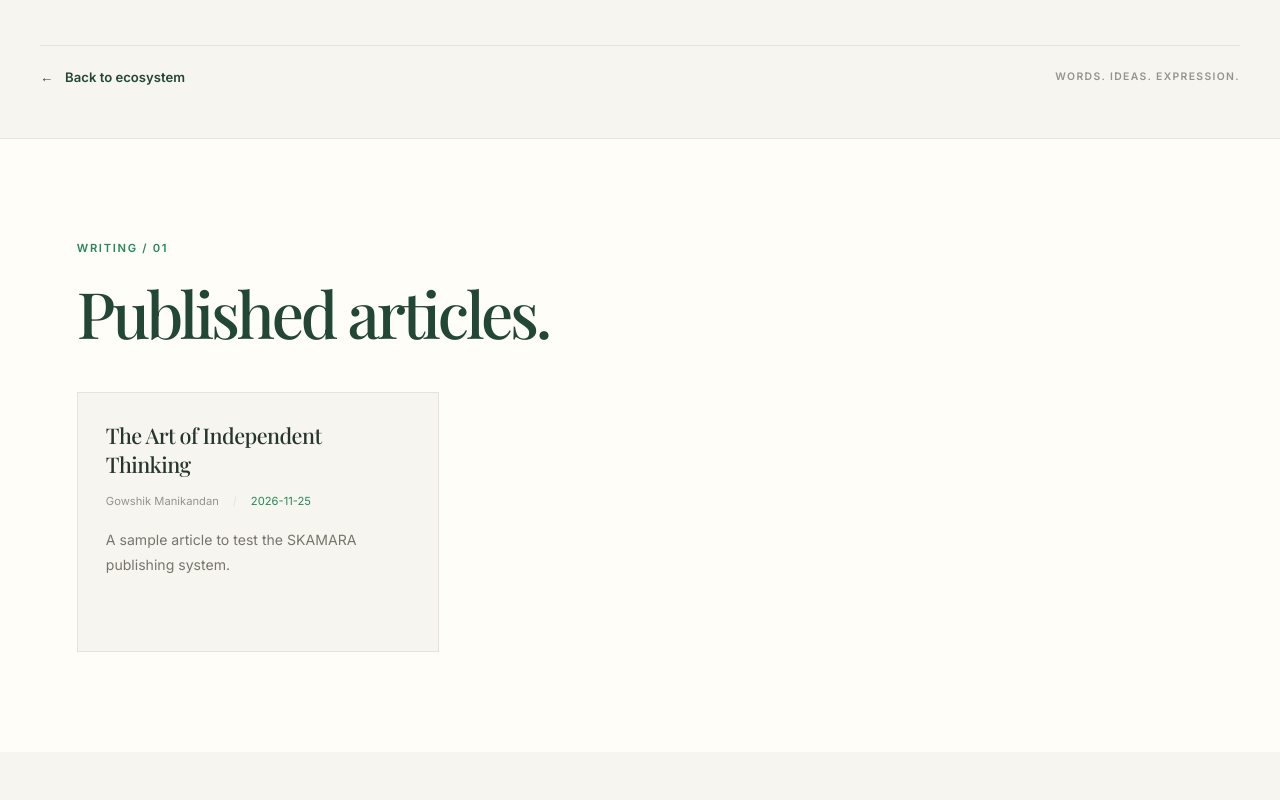
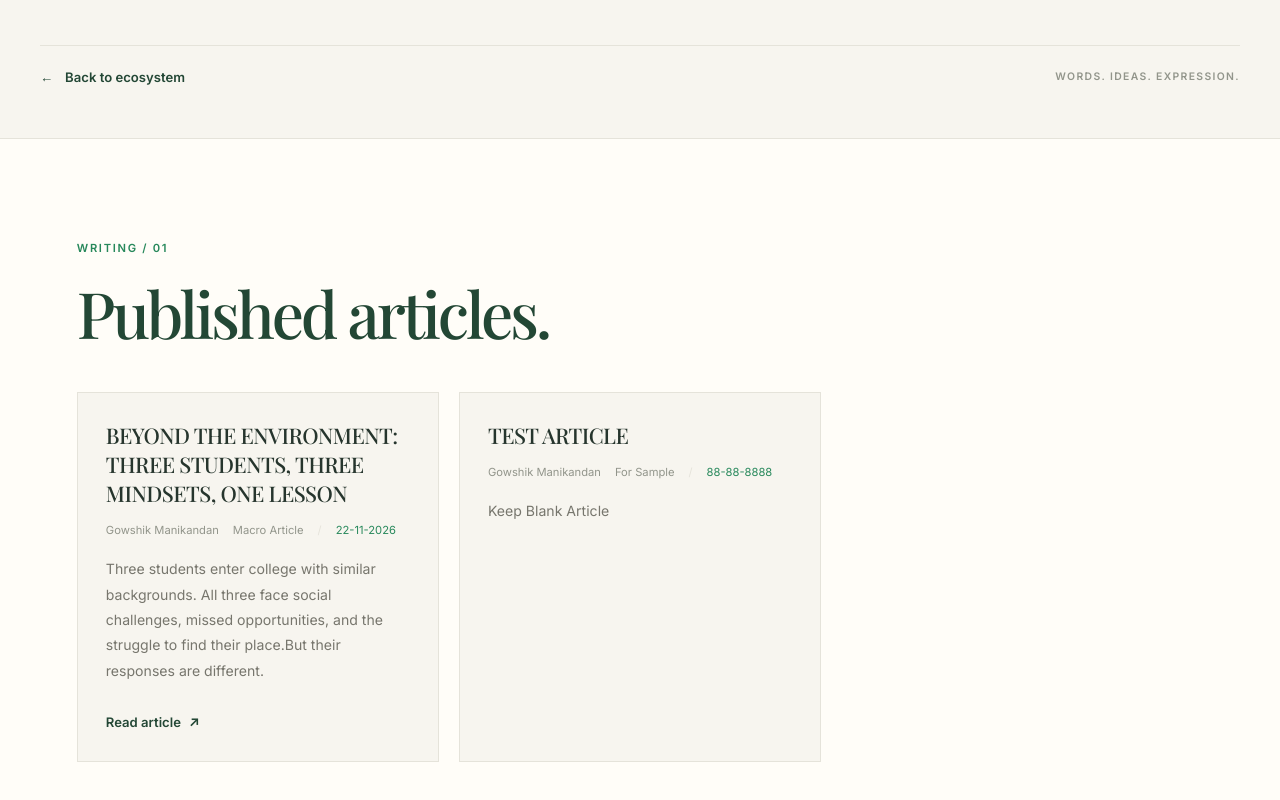
Before and after one commit to gowshikmani/my-portfolio, a React (Vite) app in the folder my-portfolio/: page /ecosystem/skamara in a window 1280 px wide. Shown: the part 674-1474 px from the top of the page. Before the commit the page ends 1426 px from the top, so only its background shows below. Built offline with nearby package versions, Linux system fonts and the light colour scheme.

Commit message:
Updated Skamara

```diff
--- a/my-portfolio/src/data/articles.js
+++ b/my-portfolio/src/data/articles.js
@@ -1,11 +1,21 @@
 export const articles = [
   {
-    id: "test-article",
-    title: "The Art of Independent Thinking",
+    id: "article-1",
+    title: "BEYOND THE ENVIRONMENT: THREE STUDENTS, THREE MINDSETS, ONE LESSON",
     author: "Gowshik Manikandan",
-    date: "2026-11-25",
+    type: "Macro Article",
+    date: "22-11-2026",
     description:
-      "A sample article to test the SKAMARA publishing system.",
-    url: "",
+      "Three students enter college with similar backgrounds. All three face social challenges, missed opportunities, and the struggle to find their place.But their responses are different.",
+    url: "https://lnkd.in/p/guyBXvRY",
+  },
+  {
+    id: "article-2",
+    title: "TEST ARTICLE",
+    author: "Gowshik Manikandan",
+    type: "For Sample",
+    date: "88-88-8888",
+    description: "Keep Blank Article",
+    url: ""
   },
 ];
--- a/my-portfolio/src/data/projects.js
+++ b/my-portfolio/src/data/projects.js
@@ -35,7 +35,14 @@ export const projectsContent = {
       id: "portfolio",
       name: "Portfolio",
       description: "",
-      status: "",
+      status: "LIVE",
+      url: "",
+    },
+    {
+      id: "OS",
+      name: "Neewadsse OS",
+      description: "",
+      status: "TBA",
       url: "",
     },
   ],
--- a/my-portfolio/src/pages/Ecosystem/Skamara.jsx
+++ b/my-portfolio/src/pages/Ecosystem/Skamara.jsx
@@ -116,6 +116,10 @@ function Skamara() {
                       <span>{article.author}</span>
                     )}
 
+                    {article.type && (
+                      <span>{article.type}</span>
+                    )}
+
                     {article.date && (
                       <time dateTime={article.date}>
                         {article.date}
```
